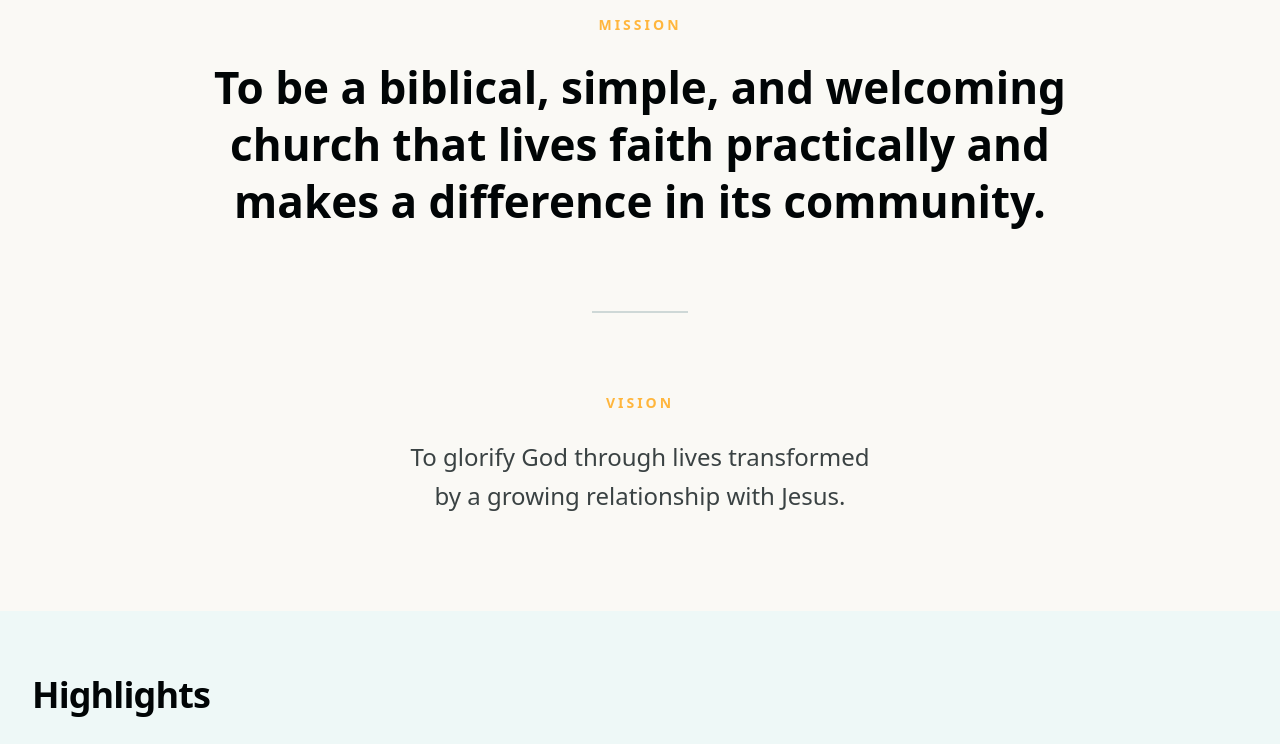
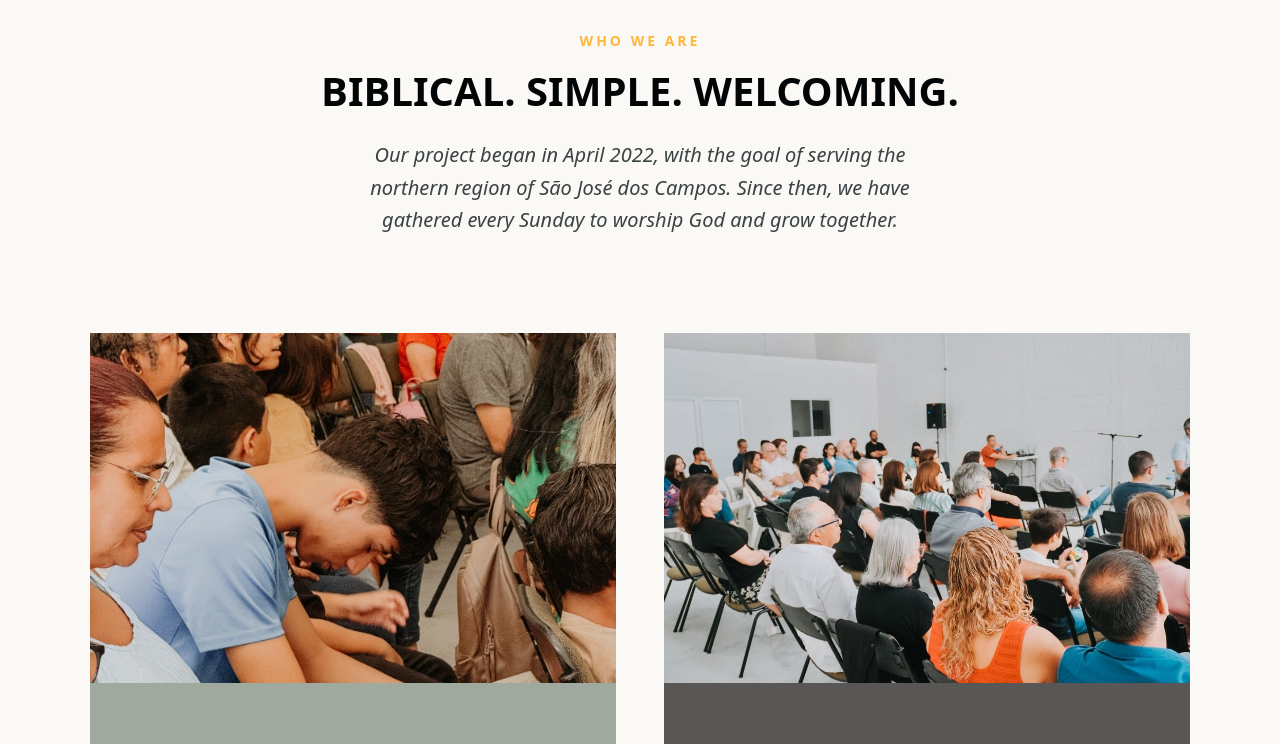
Before and after one commit to danbuck84/ibfarol, a Next.js app: page /en in a window 1280 px wide. Shown: the part 880-1624 px from the top of the page. Built offline with nearby package versions, Linux system fonts and the light colour scheme.

Commit message:
style: implement welcome message and card-based layout for AboutUs section matching reference

```diff
--- a/src/components/AboutUs.tsx
+++ b/src/components/AboutUs.tsx
@@ -1,33 +1,65 @@
 import { useTranslations } from "next-intl";
+import Image from "next/image";
 
 export default function AboutUs() {
   const t = useTranslations('AboutUs');
   return (
-    <section id="sobre" className="w-full bg-[#faf9f5] py-24 px-8 flex flex-col items-center text-center">
-      <div className="max-w-[900px] mx-auto space-y-20">
+    <section id="sobre" className="w-full bg-[#faf9f5] pt-28 pb-32 px-8">
 
-        {/* Missão */}
-        <div>
-          <h3 className="text-sm font-bold tracking-[3px] text-brand-primary mb-6 uppercase">
+      {/* Welcome Message */}
+      <div className="max-w-[1000px] mx-auto flex flex-col items-center text-center mb-24">
+        <h3 className="text-sm font-semibold tracking-[3px] text-brand-primary mb-4 uppercase">
+          {t('eyebrow')}
+        </h3>
+        <h2 className="text-3xl md:text-[40px] font-bold text-brand-ink leading-[1.2] mb-6 uppercase">
+          {t('headline')}
+        </h2>
+        <p className="text-lg md:text-xl text-brand-body leading-relaxed max-w-[700px] text-balance italic">
+          {t('p1')}
+        </p>
+      </div>
+
+      {/* Cards */}
+      <div className="max-w-[1100px] mx-auto grid grid-cols-1 md:grid-cols-2 gap-8 md:gap-12">
+        {/* Missão Card */}
+        <div className="flex flex-col bg-white">
+          <div className="relative h-[300px] md:h-[350px] w-full">
+            <Image
+              src="/hero-bg-mobile.jpg"
+              alt="Missão"
+              fill
+              className="object-cover"
+            />
+          </div>
+          <div className="bg-[#9fa99e] p-10 md:p-14 text-center flex-grow flex flex-col justify-center items-center">
+            <h3 className="text-lg md:text-xl font-medium tracking-[3px] text-white mb-6 uppercase">
               {t('mission_title')}
             </h3>
-          <h2 className="text-[32px] md:text-[44px] font-bold text-brand-ink leading-[1.3] text-balance">
+            <p className="text-base md:text-lg text-white/90 leading-[1.8] font-light max-w-sm italic">
               {t('mission_text')}
-          </h2>
+            </p>
+          </div>
         </div>
 
-        <div className="w-24 h-[2px] bg-brand-hairline mx-auto"></div>
-
-        {/* Visão */}
-        <div>
-          <h3 className="text-sm font-bold tracking-[3px] text-brand-primary mb-6 uppercase">
+        {/* Visão Card */}
+        <div className="flex flex-col bg-white">
+          <div className="relative h-[300px] md:h-[350px] w-full">
+            <Image
+              src="/hero-bg-desktop.jpg"
+              alt="Visão"
+              fill
+              className="object-cover"
+            />
+          </div>
+          <div className="bg-[#585755] p-10 md:p-14 text-center flex-grow flex flex-col justify-center items-center">
+            <h3 className="text-lg md:text-xl font-medium tracking-[3px] text-white mb-6 uppercase">
               {t('vision_title')}
             </h3>
-          <p className="text-xl md:text-2xl text-brand-body leading-relaxed max-w-[700px] mx-auto text-balance">
+            <p className="text-base md:text-lg text-white/90 leading-[1.8] font-light max-w-sm italic">
               {t('vision_text')}
             </p>
           </div>
-
+        </div>
       </div>
     </section>
   );
```
Lines whose indentation alone changed are shown as unchanged.
